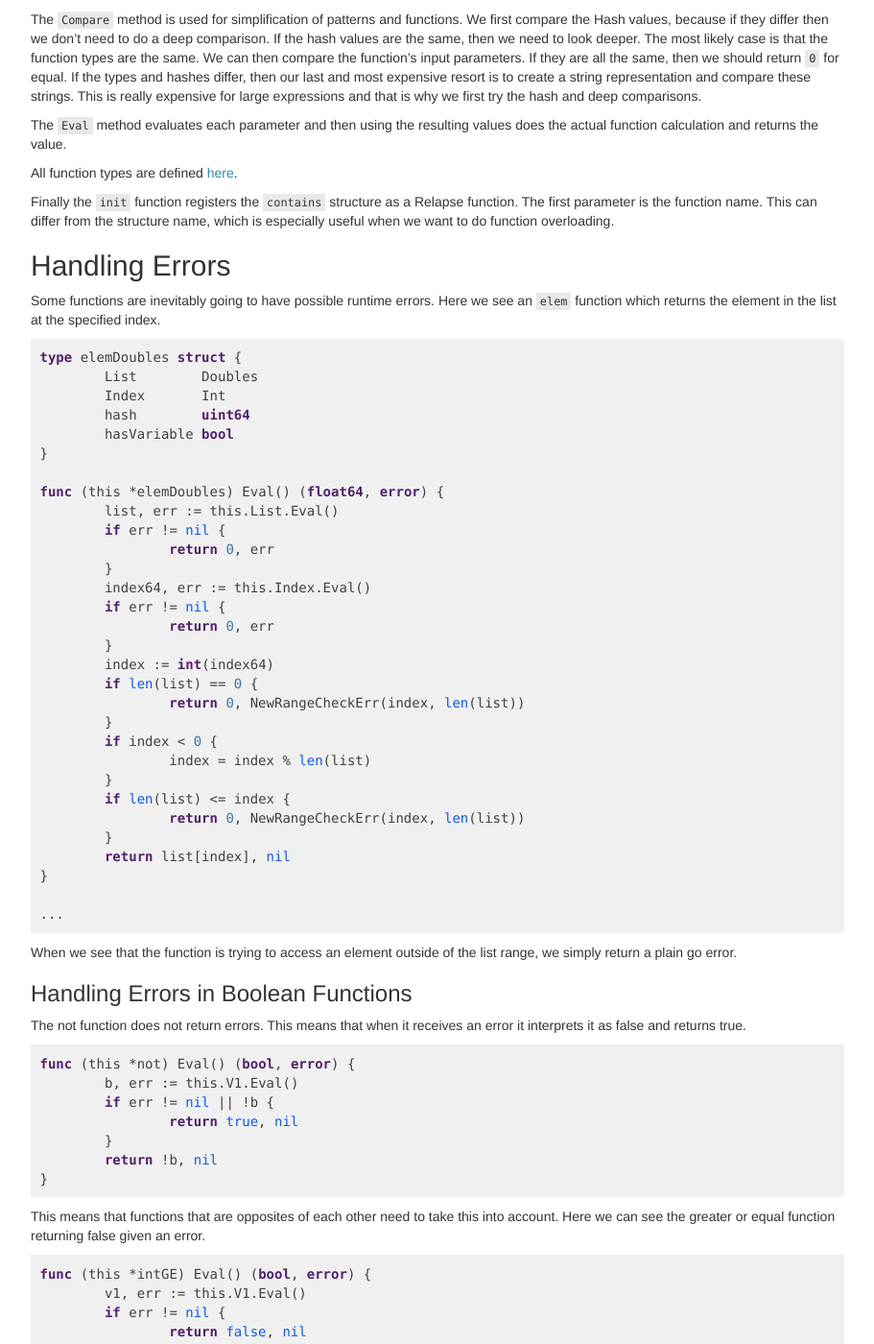
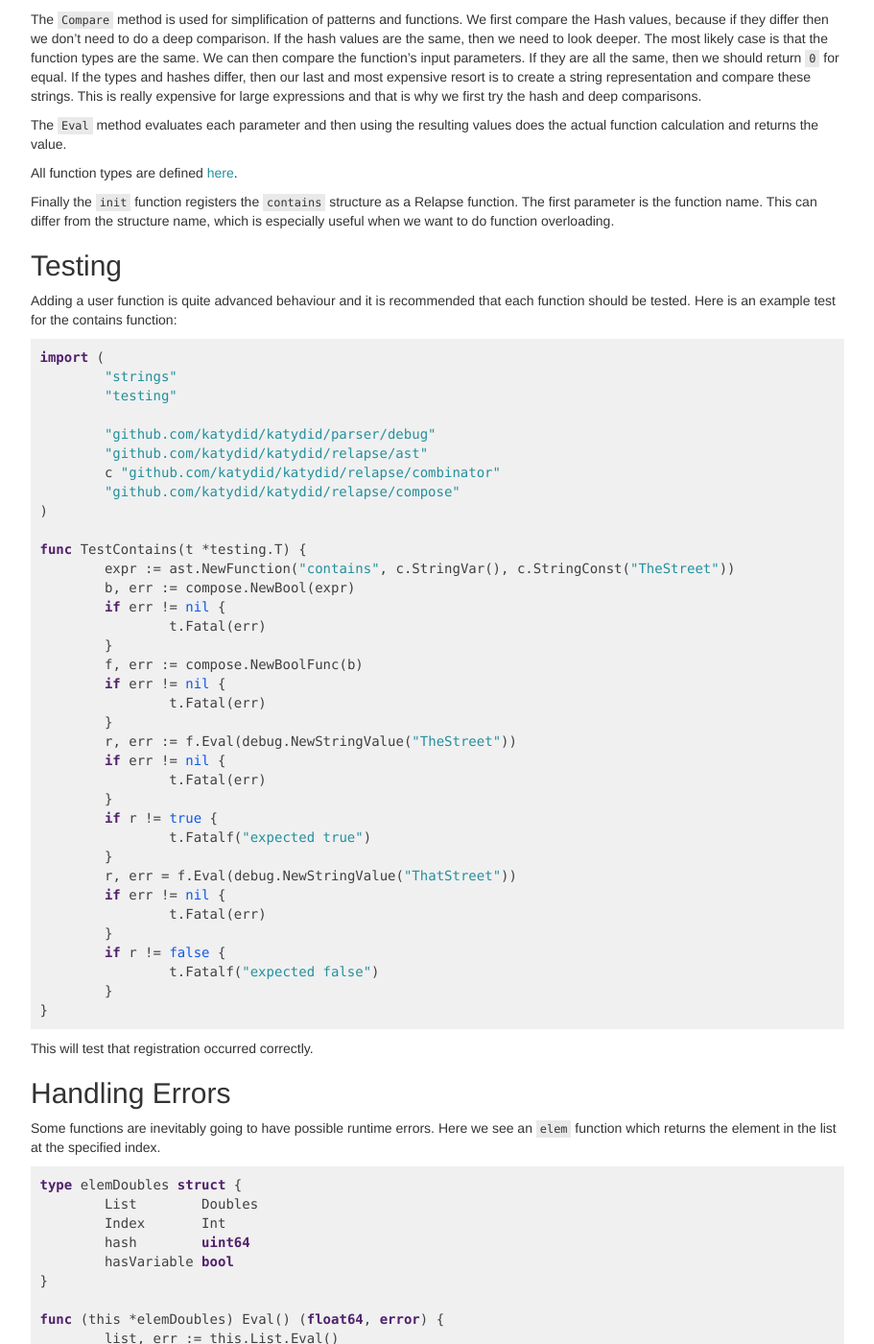
Before and after one commit to katydid/katydid.github.io, a Jekyll site: the page built from _posts/2016-02-17-addingfunctions.md, in a window 1280 px wide and 1400 px high, scrolled down 2802 px. Shown: the whole window at 96% size, without its empty margins (233-1144 px from the left). Built offline with Jekyll 4.4.1, drawn with Linux system fonts in a browser that asks for light colours.

Commit message:
remember to test

```diff
--- a/_posts/2016-02-17-addingfunctions.md
+++ b/_posts/2016-02-17-addingfunctions.md
@@ -173,6 +173,53 @@ All function types are defined [here](https://github.com/katydid/katydid/blob/ma
 Finally the `init` function registers the `contains` structure as a Relapse function.
 The first parameter is the function name.
 This can differ from the structure name, which is especially useful when we want to do function overloading.
+
+## Testing
+
+Adding a user function is quite advanced behaviour and it is recommended that each function should be tested.
+Here is an example test for the contains function:
+
+{% highlight go %}
+
+import (
+	"strings"
+	"testing"
+
+	"github.com/katydid/katydid/parser/debug"
+	"github.com/katydid/katydid/relapse/ast"
+	c "github.com/katydid/katydid/relapse/combinator"
+	"github.com/katydid/katydid/relapse/compose"
+)
+
+func TestContains(t *testing.T) {
+	expr := ast.NewFunction("contains", c.StringVar(), c.StringConst("TheStreet"))
+	b, err := compose.NewBool(expr)
+	if err != nil {
+		t.Fatal(err)
+	}
+	f, err := compose.NewBoolFunc(b)
+	if err != nil {
+		t.Fatal(err)
+	}
+	r, err := f.Eval(debug.NewStringValue("TheStreet"))
+	if err != nil {
+		t.Fatal(err)
+	}
+	if r != true {
+		t.Fatalf("expected true")
+	}
+	r, err = f.Eval(debug.NewStringValue("ThatStreet"))
+	if err != nil {
+		t.Fatal(err)
+	}
+	if r != false {
+		t.Fatalf("expected false")
+	}
+}
+
+{% endhighlight %}
+
+This will test that registration occurred correctly.
 
 ## Handling Errors
 
```
